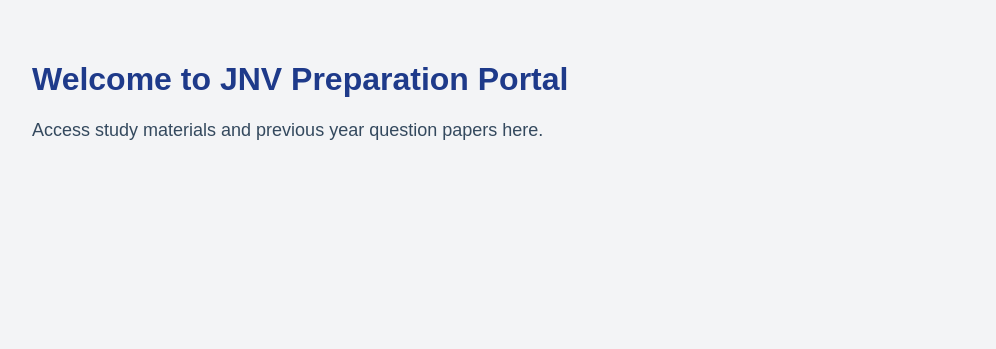
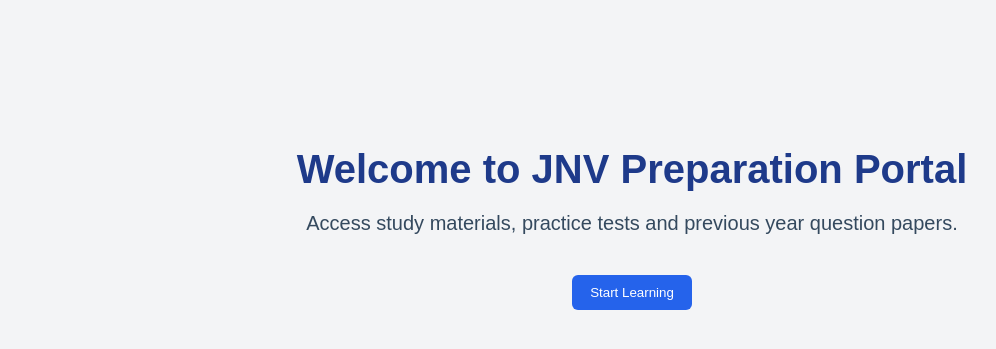
Before and after one commit to Sheetal1826/navodaya-prep-lms, a Flask app: page / in a window 1280 px wide. Shown: the part 53-402 px from the top of the page, without its empty margins (8-1004 px from the left). Run offline with Flask 3, Linux system fonts and the light colour scheme.

Commit message:
UI improvements: centered viewer layout and login page styling

```diff
--- a/static/css/style.css
+++ b/static/css/style.css
@@ -88,3 +88,54 @@ p {
 .view-btn:hover {
     background-color: var(--button-hover);
 }
+.login-card {
+    width: 350px;
+    margin: 80px auto;
+    padding: 30px;
+    background: white;
+    border-radius: 10px;
+    box-shadow: 0 6px 15px rgba(0,0,0,0.1);
+}
+
+.login-card input {
+    width: 100%;
+    padding: 10px;
+    margin: 10px 0;
+    border-radius: 5px;
+    border: 1px solid #ccc;
+}
+
+.login-card button {
+    width: 100%;
+    padding: 10px;
+    background-color: var(--button-color);
+    border: none;
+    color: white;
+    border-radius: 5px;
+    cursor: pointer;
+}
+.home {
+    max-width: 900px;
+    margin: 80px auto;
+    text-align: center;
+}
+
+.home h1 {
+    font-size: 40px;
+    margin-bottom: 20px;
+}
+
+.home p {
+    font-size: 20px;
+    margin-bottom: 30px;
+}
+.viewer-container {
+    max-width: 1000px;
+    margin: 40px auto;
+    text-align: center;
+}
+
+#pdf-viewer canvas {
+    margin: 20px auto;
+    display: block;
+}
--- a/templates/index.html
+++ b/templates/index.html
@@ -23,13 +23,17 @@
 </div>
 </nav>
 
-<div class="container">
+<div class="container home">
 
 <h1>Welcome to JNV Preparation Portal</h1>
 
 <p>
-Access study materials and previous year question papers here.
+Access study materials, practice tests and previous year question papers.
 </p>
+
+<a href="/materials">
+<button class="view-btn">Start Learning</button>
+</a>
 
 </div>
 </body>
```
Also changed, not shown: templates/login.html (+15 -3 lines), templates/view.html (+26 -0 lines).
